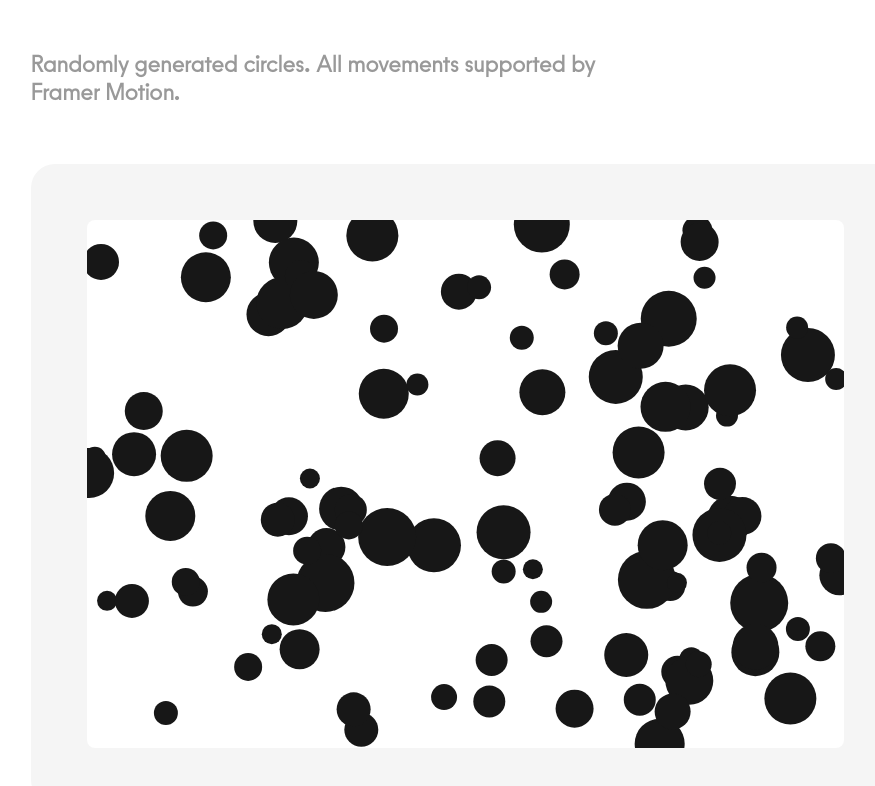
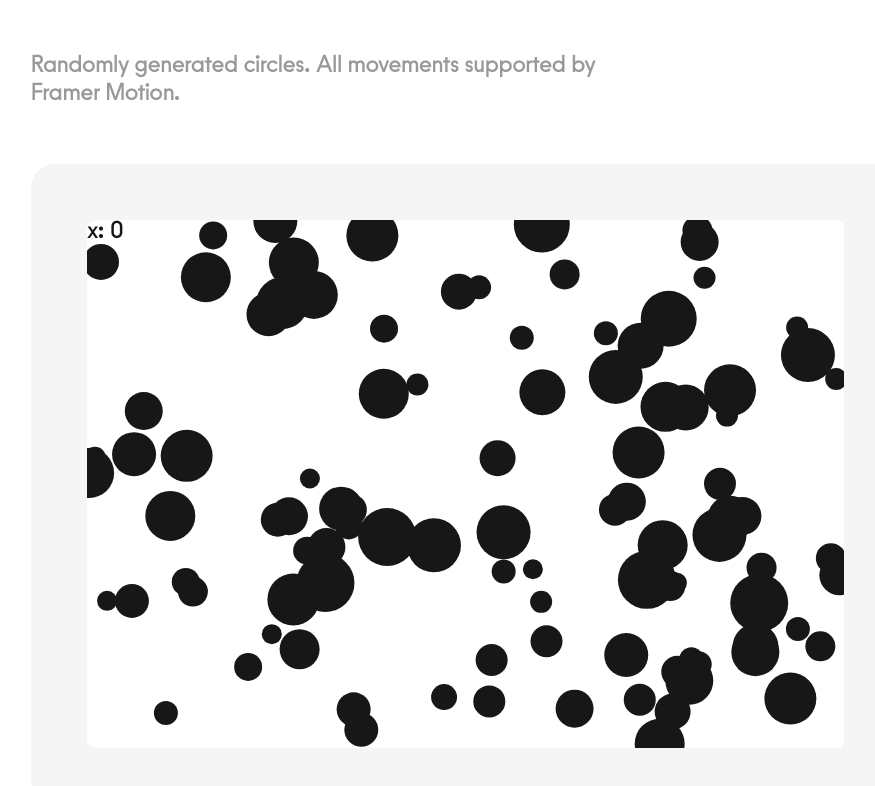
Before and after one commit to nethen/nethen.github.io, a Next.js app: page /visualizations in a window 1280 px wide. Shown: the part 1288-2074 px from the top of the page, without its empty margins (175-1050 px from the left). Built offline with nearby package versions, Linux system fonts and the light colour scheme.

Commit message:
feat: introduce mouse position detection

```diff
--- a/src/pages/_app.tsx
+++ b/src/pages/_app.tsx
@@ -3,6 +3,7 @@ import type { AppProps } from "next/app";
 import localFont from "next/font/local";
 import { ScrollContainer } from "./components/Scroll/ScrollContext";
 import { Layout } from "./components/Layout/Layout";
+import { MousePositionProvider } from "./components/contexts/useMousePosition";
 
 const symbol = localFont({
   src: [
@@ -28,6 +29,7 @@ const symbol = localFont({
 export default function App({ Component, pageProps }: AppProps) {
   return (
     <ScrollContainer>
+      <MousePositionProvider>
         <div
           className={`${symbol.variable} font-[family-name:var(--font-bst-symbol)]`}
         >
@@ -35,6 +37,7 @@ export default function App({ Component, pageProps }: AppProps) {
             <Component {...pageProps} />
           </Layout>
         </div>
+      </MousePositionProvider>
     </ScrollContainer>
   );
 }
--- /dev/null
+++ b/src/pages/components/contexts/useMousePosition.tsx
@@ -0,0 +1,32 @@
+import { createContext, useContext, useState } from "react";
+import { useEventListener } from "usehooks-ts";
+
+type MousePosition = {
+  x: number;
+  y: number;
+};
+
+export const MousePositionContext = createContext<MousePosition | null>(null);
+
+export const MousePositionProvider = ({
+  children,
+}: {
+  children: React.ReactNode;
+}) => {
+  const [mousePosition, setMousePosition] = useState<MousePosition | null>({
+    x: 0,
+    y: 0,
+  });
+
+  useEventListener("mousemove", (event) => {
+    setMousePosition({ x: event.clientX, y: event.clientY });
+  });
+  return (
+    <MousePositionContext.Provider value={mousePosition}>
+      {children}
+    </MousePositionContext.Provider>
+  );
+};
+
+export const useMousePosition = () => useContext(MousePositionContext);
+export default useMousePosition;
--- a/src/pages/components/visualizations/week2/SketchJS.tsx
+++ b/src/pages/components/visualizations/week2/SketchJS.tsx
@@ -1,11 +1,14 @@
-import { useRef, useState } from "react";
-import { useIsClient } from "usehooks-ts";
+import { use, useRef, useState } from "react";
+import { useIsClient, useWindowSize } from "usehooks-ts";
 import { AnimatePresence, circOut, motion, useInView } from "framer-motion";
+import { useMousePosition } from "../../contexts/useMousePosition";
 
 export const SketchJS = () => {
   const isClient = useIsClient();
+  const { width = 0 } = useWindowSize();
   const ref = useRef(null);
   const isInView = useInView(ref, { once: true });
+  const mousePosition = useMousePosition();
 
   const [positions] = useState(
     new Array(100).fill(0).map(() => ({
@@ -23,6 +26,16 @@ export const SketchJS = () => {
       // viewBox="0 0 1080 1080"
     >
       <rect fill="var(--background)" width="100%" height="100%" />
+      {width >= 640 && (
+        <text
+          alignmentBaseline="text-before-edge"
+          x="0"
+          y="0"
+          fill="var(--foreground)"
+        >
+          {mousePosition ? `x: ${mousePosition.x}` : "null"}
+        </text>
+      )}
       <AnimatePresence>
         {isClient &&
           positions.map((pos, i) => (
```
Lines whose indentation alone changed are shown as unchanged.
